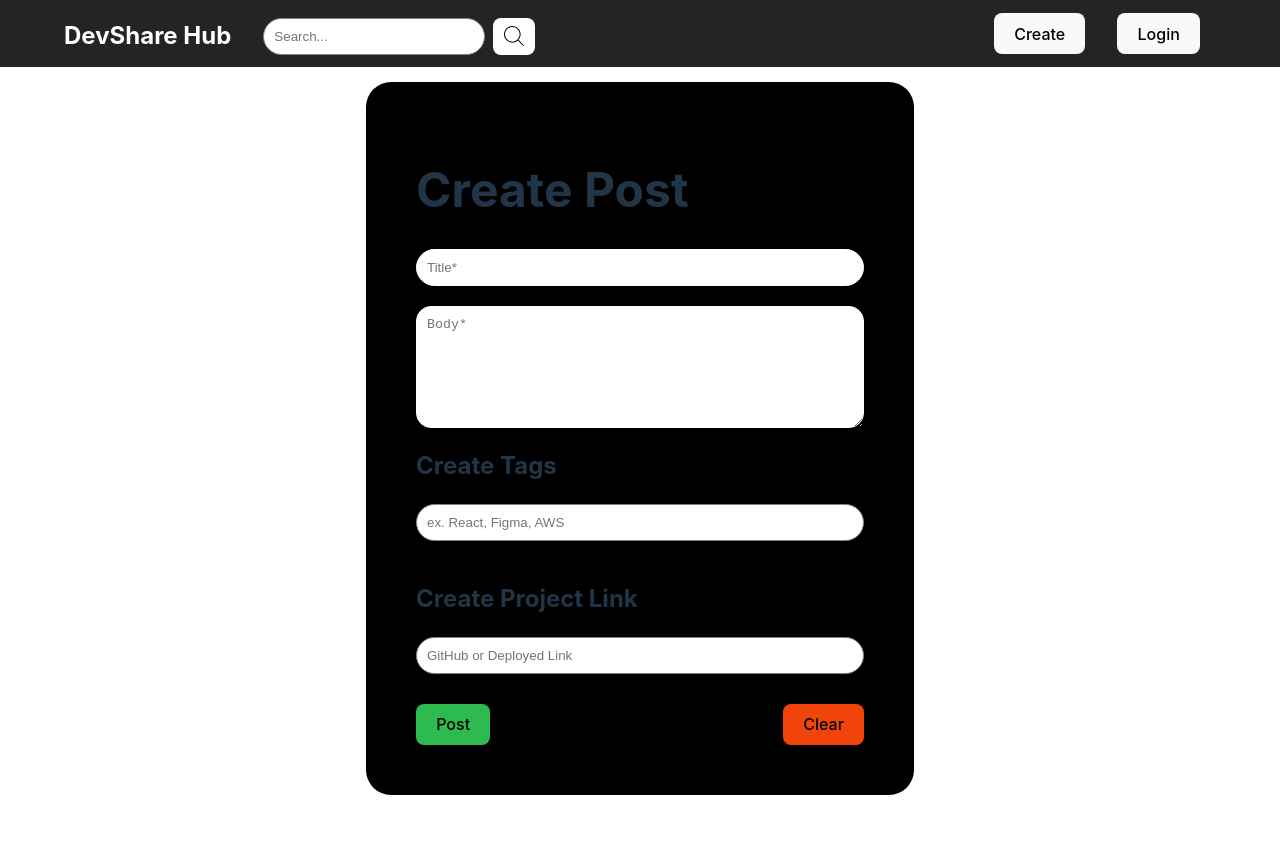
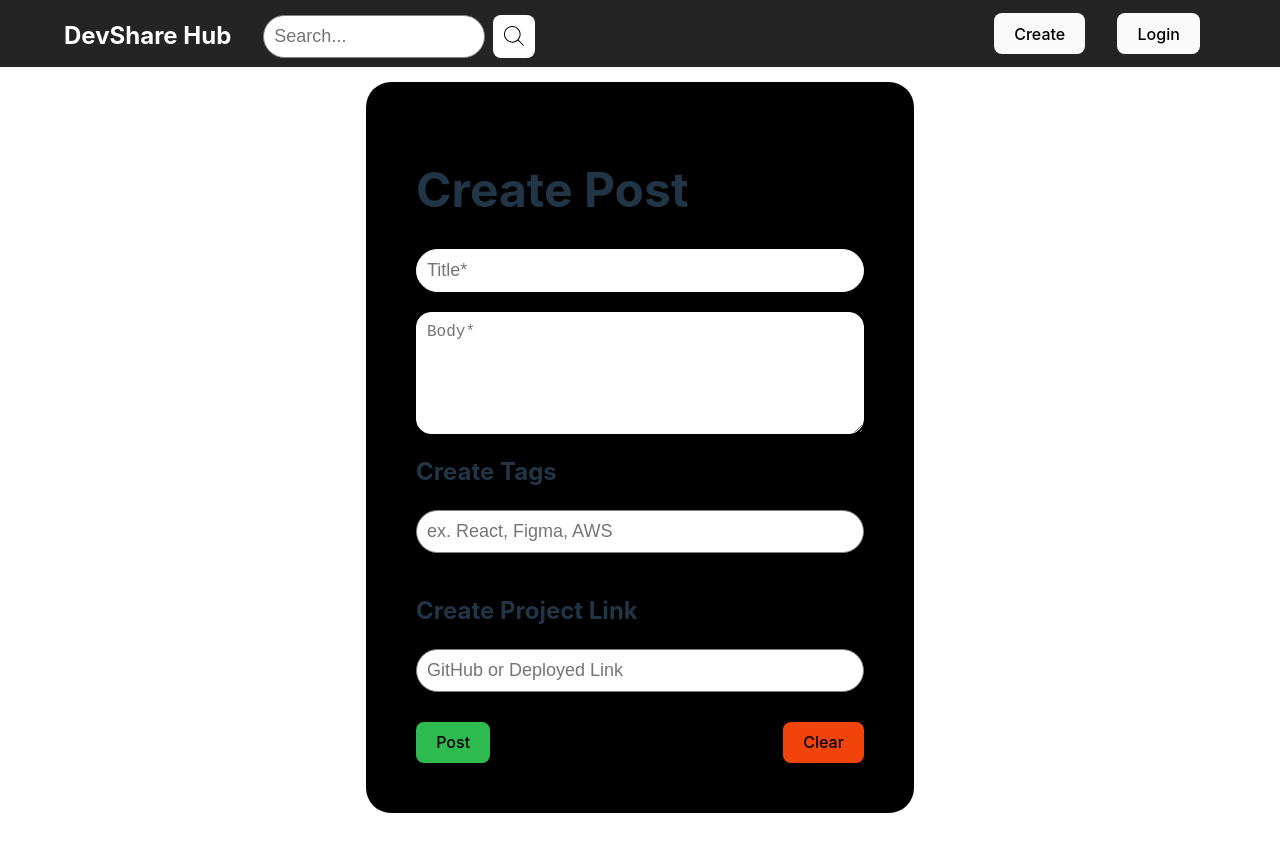
Before and after one commit to rahulio96/devshare-hub, a React (Vite) app: page /create in a window 1280 px wide. Built offline with nearby package versions, Linux system fonts and the light colour scheme; no server answers.

Commit message:
Larger font sizes for inputs

```diff
--- a/src/components/manage-post/ManagePost.module.css
+++ b/src/components/manage-post/ManagePost.module.css
@@ -67,6 +67,14 @@ h1 {
     justify-content: space-between;
 }
 
+input {
+    font-size: large;
+}
+
+textarea {
+    font-size: large;
+}
+
 @media only screen and (max-width: 787px) {
     h1 {
         font-size: x-large;
```
